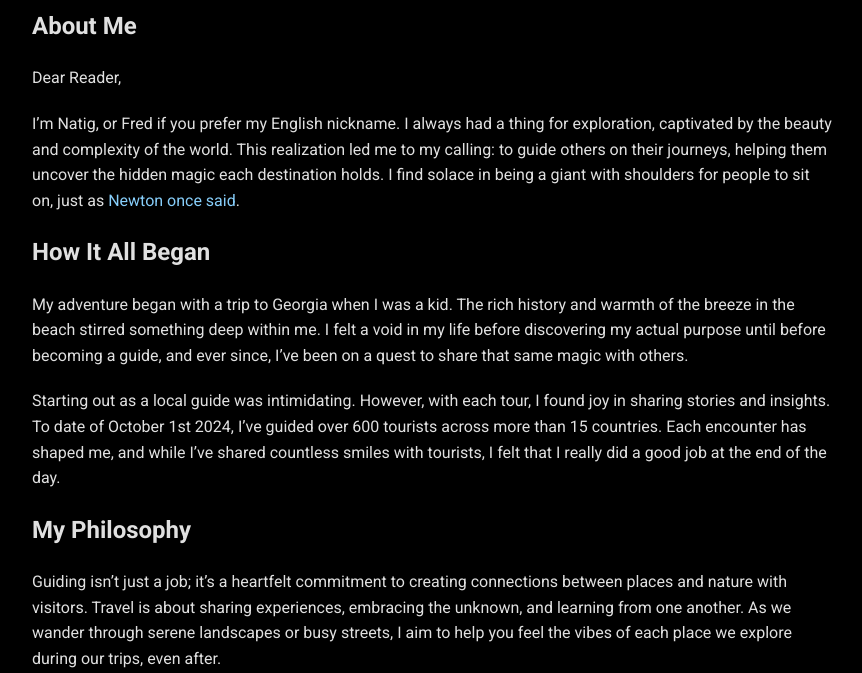
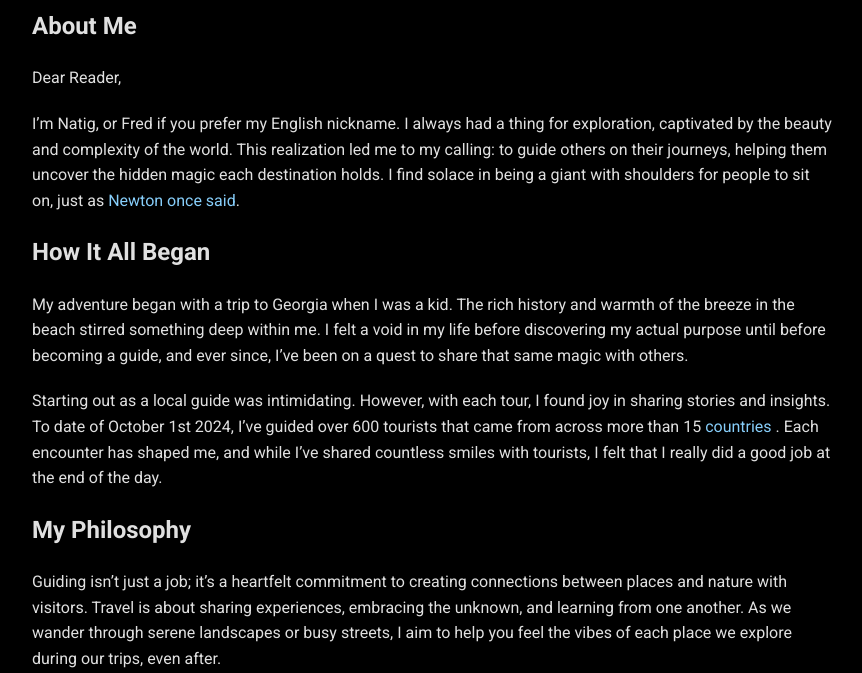
Before and after one commit to Miedzymorzz3/stnatig.github.io, a plain HTML site: page index.html in a window 1280 px wide. Shown: the part 127-800 px from the top of the page, without its empty margins (208-1070 px from the left). Drawn offline with Linux system fonts and the light colour scheme.

Commit message:
Update index.html

```diff
--- a/index.html
+++ b/index.html
@@ -146,7 +146,7 @@
     </p>
 
     <p class="fade-in">
-      Starting out as a local guide was intimidating. However, with each tour, I found joy in sharing stories and insights. To date of October 1st 2024, I’ve guided over 600 tourists across more than 15 countries. Each encounter has shaped me, and while I’ve shared countless smiles with tourists, I felt that I really did a good job at the end of the day.
+      Starting out as a local guide was intimidating. However, with each tour, I found joy in sharing stories and insights. To date of October 1st 2024, I’ve guided over 600 tourists that came from across more than 15 <a href="https://cdn.discordapp.com/attachments/1206312067074629702/1290581935210364928/MapChart_Map_4.png?ex=66fcfb97&is=66fbaa17&hm=ce5029f6e3756c4b47315c24ba5a0d7e903607995937a32c2ffb4aebfaf9ef28&" class="light-blue-link">countries</a> . Each encounter has shaped me, and while I’ve shared countless smiles with tourists, I felt that I really did a good job at the end of the day.
     </p>
 
     <h2 class="fade-in">My Philosophy</h2>
```
